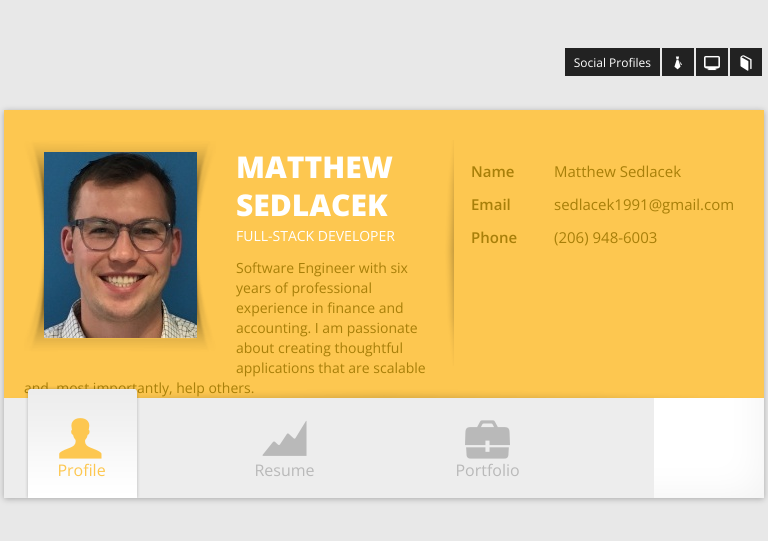
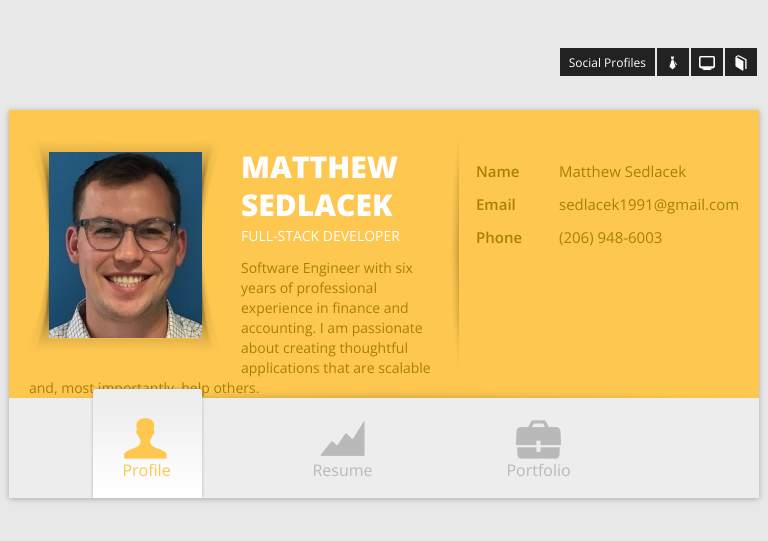
Before and after one commit to matthewsedlacek/portfolio_website, a PHP site: page / in a window 768 px wide. Shown: the top 541 px of the page. Run offline with PHP 8.4, Linux system fonts and the light colour scheme; some libraries are stand-ins or nearby versions.

Commit message:
changes container width for mobile

```diff
--- a/css/style.css
+++ b/css/style.css
@@ -977,7 +977,7 @@ div.footer .copyright {
 /* Tablet Portrait size to standard 960 (devices and browsers) */
 @media only screen and (min-width: 768px) and (max-width: 959px) {
 	#container {
-		width:760px;
+		width:750px;
 	}
 
 	/*-------------------------------------------------------*/
@@ -987,9 +987,9 @@ div.footer .copyright {
 		height:100px;
 		background-color:#ededed;
 		position:relative;
-		width: 610px;
-		padding-left: 20px;
-		padding-right: 20px;
+		width: 590px;
+		padding-left: 80px;
+		padding-right: 80px;
 	}
 	/*-------------------------------------------------------*/
 		/* Profile Section */
@@ -1064,7 +1064,7 @@ div.footer .copyright {
 /* Mobile Landscape Size to Tablet Portrait (devices and browsers) */
 @media only screen and (min-width: 480px) and (max-width: 767px) {
 	#container {
-		width:470px;
+		width:500px;
 	}
 	/*-------------------------------------------------------*/
 		/* Top Section */
```
